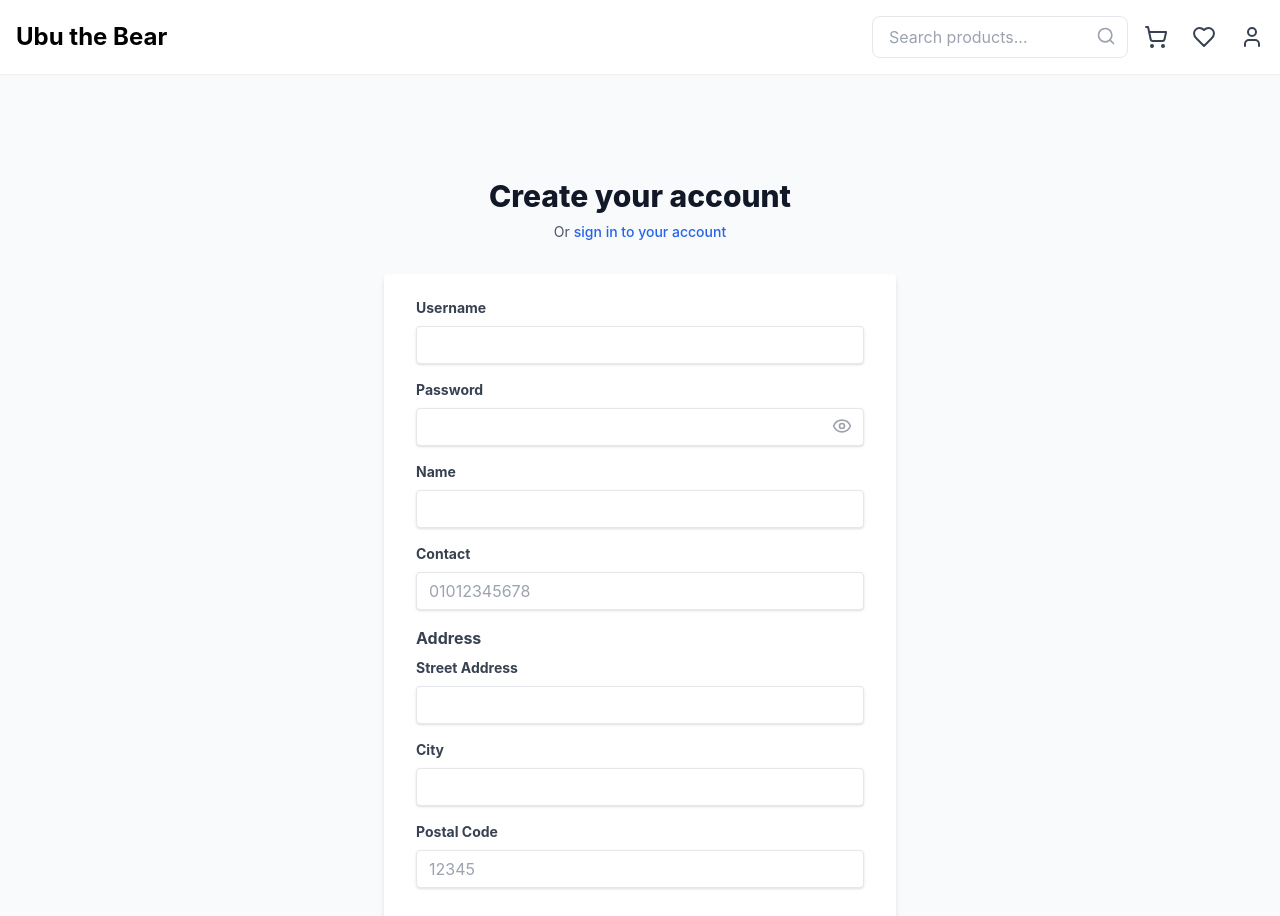
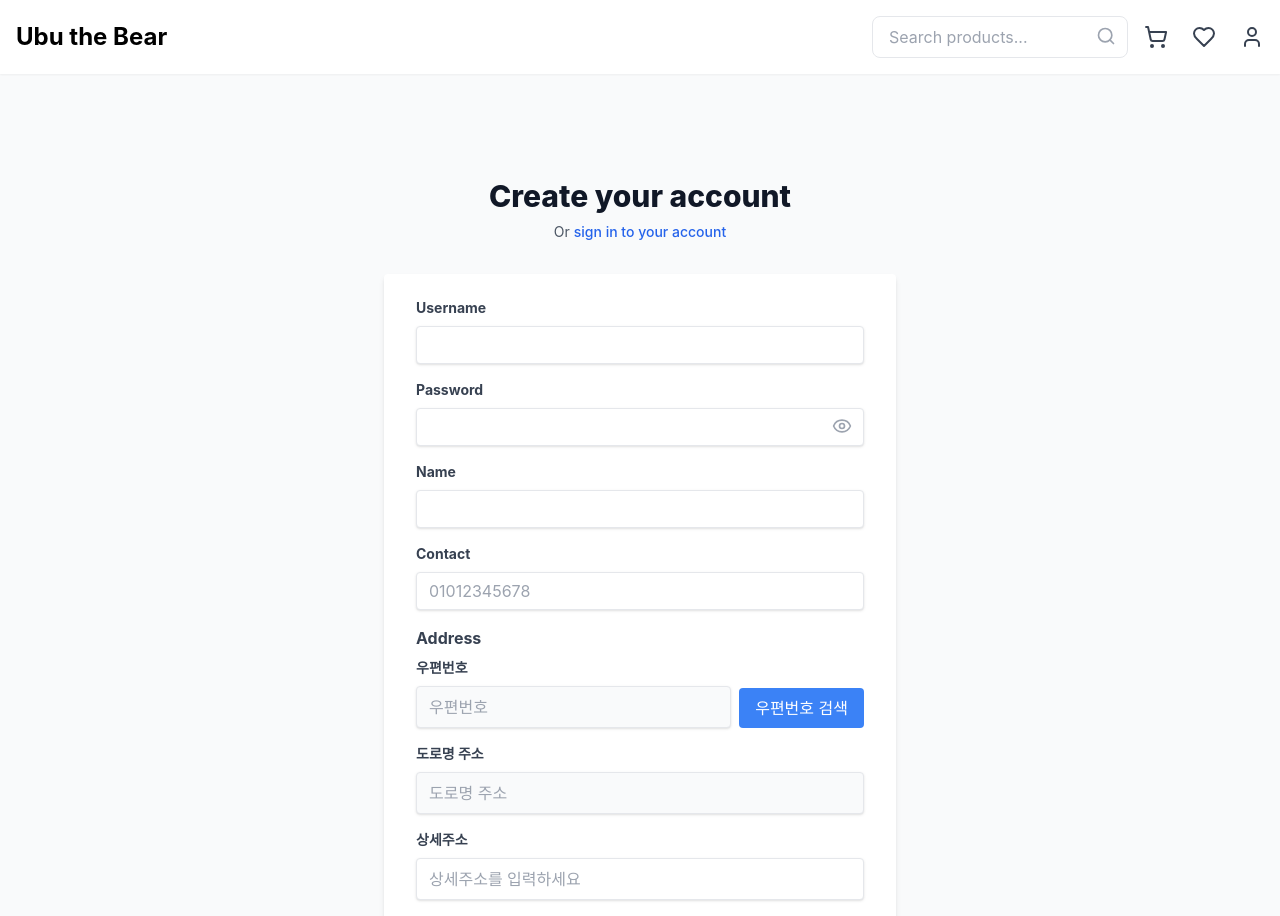
Before and after one commit to Yerinnnn/shoppingmall-frontend, a React (Create React App) app: page /signup in a window 1280 px wide. Shown: the top 916 px of the page. Built offline with nearby package versions, Linux system fonts and the light colour scheme.

Commit message:
feat: 회원가입 주소 API 연동
- 주소 타입 정의 파일 생성
- 회원가입 폼 주소 입력 방식 개선
- 도로명 주소 체계 적용

```diff
--- a/src/components/auth/SignupForm.tsx
+++ b/src/components/auth/SignupForm.tsx
@@ -1,19 +1,7 @@
-import React, { useState } from 'react';
+import React, { useState, useEffect } from 'react';
 import { useNavigate, Link } from 'react-router-dom';
 import { Eye, EyeOff } from 'lucide-react';
-
-interface AddressForm {
-  address: string;
-  city: string;
-  postalCode: string;
-}
-
-interface PaymentMethodForm {
-  paymentType: string;
-  cardNumber: string;
-  expiryDate: string;
-  isDefault: boolean;
-}
+import { AddressForm } from '../../types/address';
 
 interface SignupFormData {
   username: string;
@@ -22,6 +10,13 @@ interface SignupFormData {
   contact: string;
   address: AddressForm;
   paymentMethod: PaymentMethodForm;
+}
+
+interface PaymentMethodForm {
+  paymentType: string;
+  cardNumber: string;
+  expiryDate: string;
+  isDefault: boolean;
 }
 
 interface ValidationErrors {
@@ -49,9 +44,9 @@ const SignupForm = () => {
     name: '',
     contact: '',
     address: {
-      address: '',
-      city: '',
-      postalCode: ''
+      postalCode: '',
+      roadAddress: '',
+      detailAddress: ''
     },
     paymentMethod: {
       paymentType: 'CREDIT_CARD',
@@ -64,6 +59,17 @@ const SignupForm = () => {
   const [errors, setErrors] = useState<ValidationErrors>({});
   const [error, setError] = useState<string | null>(null);
   const [loading, setLoading] = useState(false);
+
+  useEffect(() => {
+    const script = document.createElement('script');
+    script.src = '//t1.daumcdn.net/mapjsapi/bundle/postcode/prod/postcode.v2.js';
+    script.async = true;
+    document.head.appendChild(script);
+
+    return () => {
+      document.head.removeChild(script);
+    };
+  }, []);
 
   // 입력값 유효성 검증
   const validateForm = (): boolean => {
@@ -89,17 +95,6 @@ const SignupForm = () => {
       newErrors.contact = '올바른 연락처 형식이 아닙니다';
     }
 
-    // 주소 검증
-    if (!formData.address.address.trim()) {
-      newErrors.address = { ...newErrors.address, address: '주소를 입력해주세요' };
-    }
-    if (!formData.address.city.trim()) {
-      newErrors.address = { ...newErrors.address, city: '도시를 입력해주세요' };
-    }
-    if (!/^\d{5}$/.test(formData.address.postalCode)) {
-      newErrors.address = { ...newErrors.address, postalCode: '올바른 우편번호 형식이 아닙니다' };
-    }
-
     // 카드 정보 검증
     if (!/^\d{16}$/.test(formData.paymentMethod.cardNumber.replace(/\s/g, ''))) {
       newErrors.paymentMethod = { ...newErrors.paymentMethod, cardNumber: '올바른 카드번호 형식이 아닙니다' };
@@ -110,6 +105,27 @@ const SignupForm = () => {
 
     setErrors(newErrors);
     return Object.keys(newErrors).length === 0;
+  };
+
+  const openPostcode = () => {
+    if (!window.daum) {
+      alert('우편번호 서비스를 불러오는 중입니다. 잠시 후 다시 시도해주세요.');
+      return;
+    }
+
+    new window.daum.Postcode({
+      oncomplete: (data: any) => {
+        setFormData(prev => ({
+          ...prev,
+          address: {
+            ...prev.address,
+            postalCode: data.zonecode,
+            roadAddress: data.roadAddress,
+            detailAddress: ''
+          }
+        }));
+      }
+    }).open();
   };
 
   const formatCardNumber = (value: string): string => {
@@ -317,64 +333,54 @@ const SignupForm = () => {
         {/* Address Section */}
         <div className="mb-6">
           <h3 className="block text-gray-700 font-bold mb-2">Address</h3>
-          <div className="grid grid-cols-1 gap-4">
+          <div className="space-y-4">
+            <div className="flex items-end gap-2">
+              <div className="flex-1">
+                <label className="block text-gray-700 text-sm font-bold mb-2">
+                  우편번호
+                </label>
+                <input
+                  className="shadow appearance-none border rounded w-full py-2 px-3 text-gray-700 bg-gray-50"
+                  type="text"
+                  value={formData.address.postalCode}
+                  readOnly
+                  placeholder="우편번호"
+                />
+              </div>
+              <button
+                type="button"
+                onClick={openPostcode}
+                className="px-4 py-2 bg-blue-500 text-white rounded hover:bg-blue-700"
+              >
+                우편번호 검색
+              </button>
+            </div>
+
             <div>
-              <label className="block text-gray-700 text-sm font-bold mb-2" htmlFor="address">
-                Street Address
+              <label className="block text-gray-700 text-sm font-bold mb-2">
+                도로명 주소
               </label>
               <input
-                className={`shadow appearance-none border rounded w-full py-2 px-3 text-gray-700 leading-tight focus:outline-none focus:shadow-outline ${
-                  errors.address?.address ? 'border-red-500' : ''
-                }`}
-                id="address"
+                className="shadow appearance-none border rounded w-full py-2 px-3 text-gray-700 bg-gray-50"
                 type="text"
-                name="address.address"
-                value={formData.address.address}
-                onChange={handleChange}
-                required
+                value={formData.address.roadAddress}
+                readOnly
+                placeholder="도로명 주소"
               />
-              {errors.address?.address && (
-                <p className="text-red-500 text-xs italic">{errors.address.address}</p>
-              )}
             </div>
+
             <div>
-              <label className="block text-gray-700 text-sm font-bold mb-2" htmlFor="city">
-                City
+              <label className="block text-gray-700 text-sm font-bold mb-2">
+                상세주소
               </label>
               <input
-                className={`shadow appearance-none border rounded w-full py-2 px-3 text-gray-700 leading-tight focus:outline-none focus:shadow-outline ${
-                  errors.address?.city ? 'border-red-500' : ''
-                }`}
-                id="city"
+                className="shadow appearance-none border rounded w-full py-2 px-3 text-gray-700"
                 type="text"
-                name="address.city"
-                value={formData.address.city}
+                name="address.detailAddress"
+                value={formData.address.detailAddress}
                 onChange={handleChange}
-                required
+                placeholder="상세주소를 입력하세요"
               />
-              {errors.address?.city && (
-                <p className="text-red-500 text-xs italic">{errors.address.city}</p>
-              )}
-            </div>
-            <div>
-              <label className="block text-gray-700 text-sm font-bold mb-2" htmlFor="postalCode">
-                Postal Code
-              </label>
-              <input
-                className={`shadow appearance-none border rounded w-full py-2 px-3 text-gray-700 leading-tight focus:outline-none focus:shadow-outline ${
-                  errors.address?.postalCode ? 'border-red-500' : ''
-                }`}
-                id="postalCode"
-                type="text"
-                name="address.postalCode"
-                placeholder="12345"
-                value={formData.address.postalCode}
-                onChange={handleChange}
-                required
-              />
-              {errors.address?.postalCode && (
-                <p className="text-red-500 text-xs italic">{errors.address.postalCode}</p>
-              )}
             </div>
           </div>
         </div>
--- /dev/null
+++ b/src/types/address.ts
@@ -0,0 +1,23 @@
+export interface Address {
+    addressId: number;
+    postalCode: string;
+    roadAddress: string;
+    detailAddress: string;
+    fullAddress: string;
+}
+
+// 주소 폼 데이터 타입
+export interface AddressForm {
+    postalCode: string;    // 우편번호
+    roadAddress: string;   // 도로명 주소
+    detailAddress: string; // 상세주소
+}
+
+// 주소 응답 데이터 타입
+export interface AddressResponse {
+    id: number;
+    postalCode: string;
+    roadAddress: string;
+    detailAddress: string;
+    fullAddress: string;
+}
```
Also changed, not shown: src/components/order/AddressSelect.tsx (+1 -8 lines).
